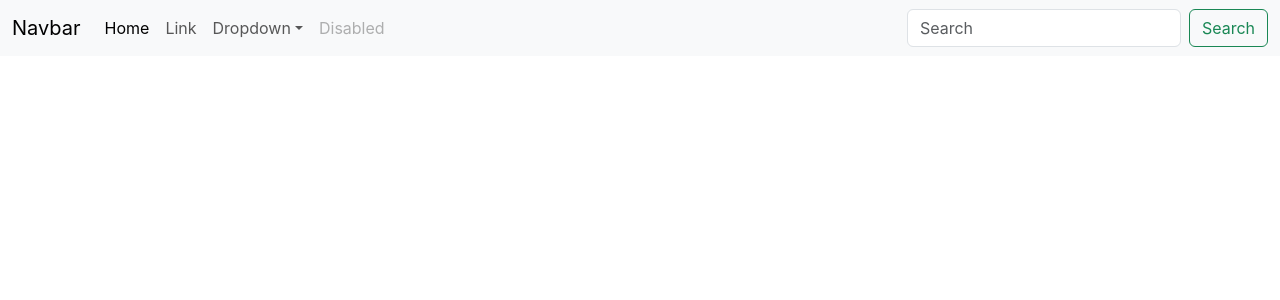
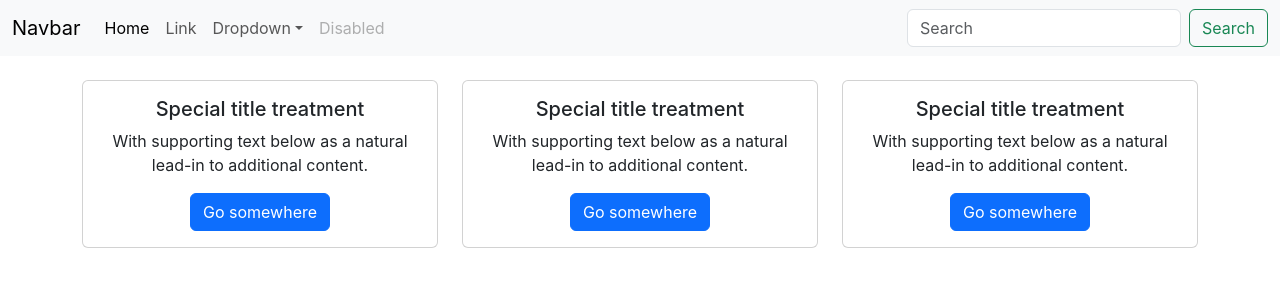
Before and after one commit to LB-Geeks/react-client, a React (Create React App) app in the folder react-client/: page / in a window 1280 px wide. Shown: the top 300 px of the page. Built offline with nearby package versions, Linux system fonts and the light colour scheme.

Commit message:
added boilerplate boxes for statistics

```diff
--- a/react-client/src/App.js
+++ b/react-client/src/App.js
@@ -1,11 +1,15 @@
 import "./App.css";
 
 import Navbar from "./components/navbar/Navbar";
+import StatBox from "./components/statBox/StatBox";
 
 function App() {
   return (
     <div className="App">
       <Navbar />
+      <main>
+        <StatBox />
+      </main>
     </div>
   );
 }
--- /dev/null
+++ b/react-client/src/components/statBox/StatBox.js
@@ -0,0 +1,54 @@
+import React from "react";
+
+function StatBox() {
+  return (
+    <div class="container mt-4">
+      <div class="row">
+        <div class="col-sm-4">
+          <div class="card">
+            <div class="card-body">
+              <h5 class="card-title">Special title treatment</h5>
+              <p class="card-text">
+                With supporting text below as a natural lead-in to additional
+                content.
+              </p>
+              <a href="#" class="btn btn-primary">
+                Go somewhere
+              </a>
+            </div>
+          </div>
+        </div>
+        <div class="col-sm-4">
+          <div class="card">
+            <div class="card-body">
+              <h5 class="card-title">Special title treatment</h5>
+              <p class="card-text">
+                With supporting text below as a natural lead-in to additional
+                content.
+              </p>
+              <a href="#" class="btn btn-primary">
+                Go somewhere
+              </a>
+            </div>
+          </div>
+        </div>
+        <div class="col-sm-4">
+          <div class="card">
+            <div class="card-body">
+              <h5 class="card-title">Special title treatment</h5>
+              <p class="card-text">
+                With supporting text below as a natural lead-in to additional
+                content.
+              </p>
+              <a href="#" class="btn btn-primary">
+                Go somewhere
+              </a>
+            </div>
+          </div>
+        </div>
+      </div>
+    </div>
+  );
+}
+
+export default StatBox;
```
